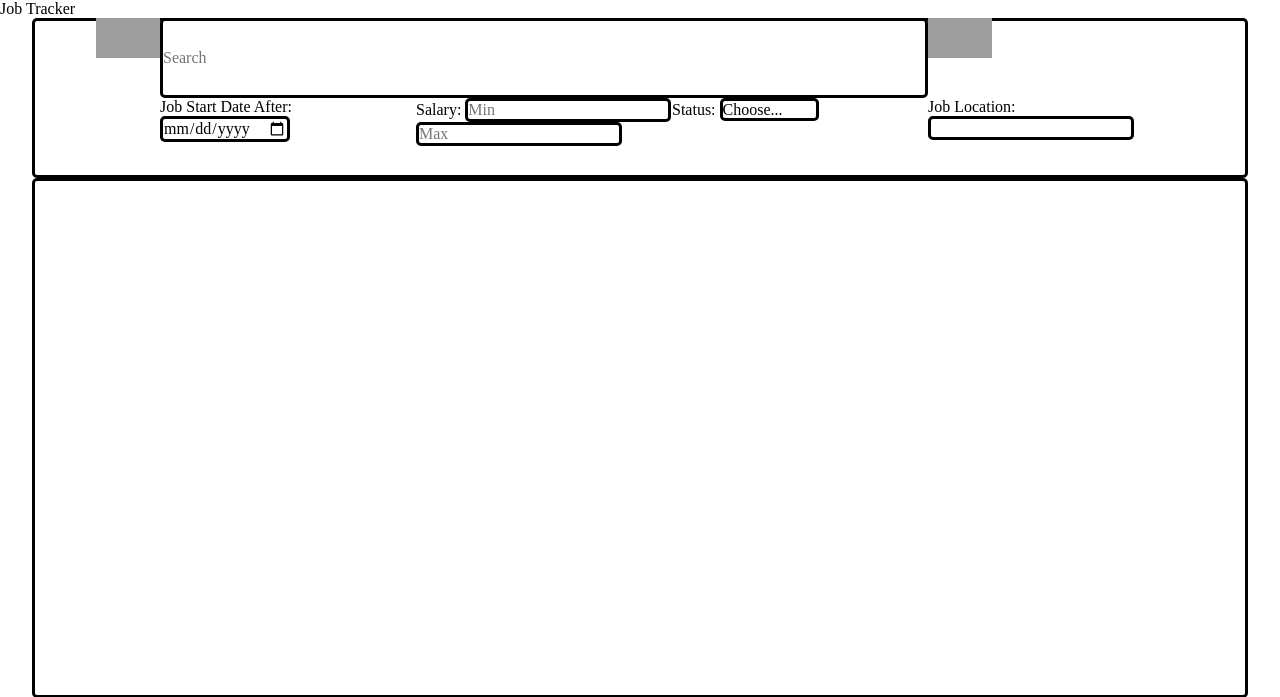
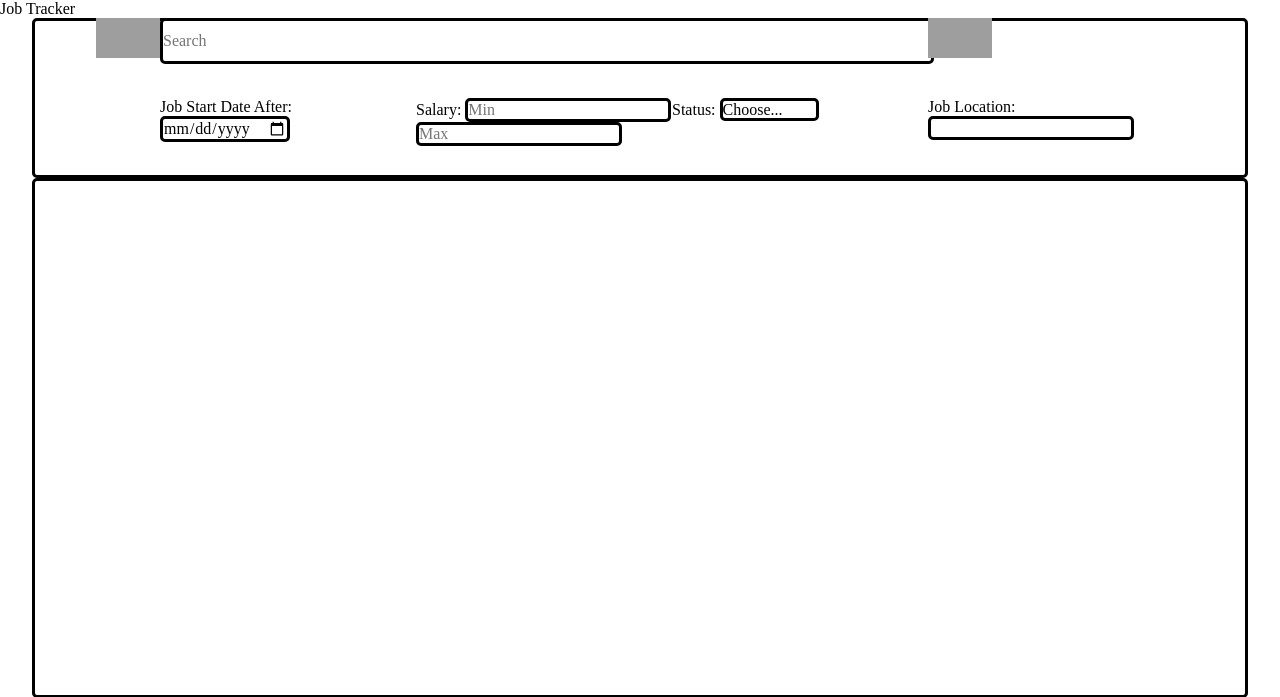
Before and after one commit to karthik-vig/job-application-tracker, a Flask app: page / in a window 1280 px wide. Shown: the top 697 px of the page. Run offline with Flask 2, Linux system fonts and the light colour scheme; data that the repository does not hold is empty; grey boxes are pictures that could not be loaded.

Commit message:
set the search box dimensions

```diff
--- a/flaskr/static/style.css
+++ b/flaskr/static/style.css
@@ -72,6 +72,8 @@ body {
 }
 
 .searchBox{
+    height: 5vh;
+    width: 60vw;
     grid-column-start: col1;
     grid-column-end: col4;
     grid-row-start: row1;
```
